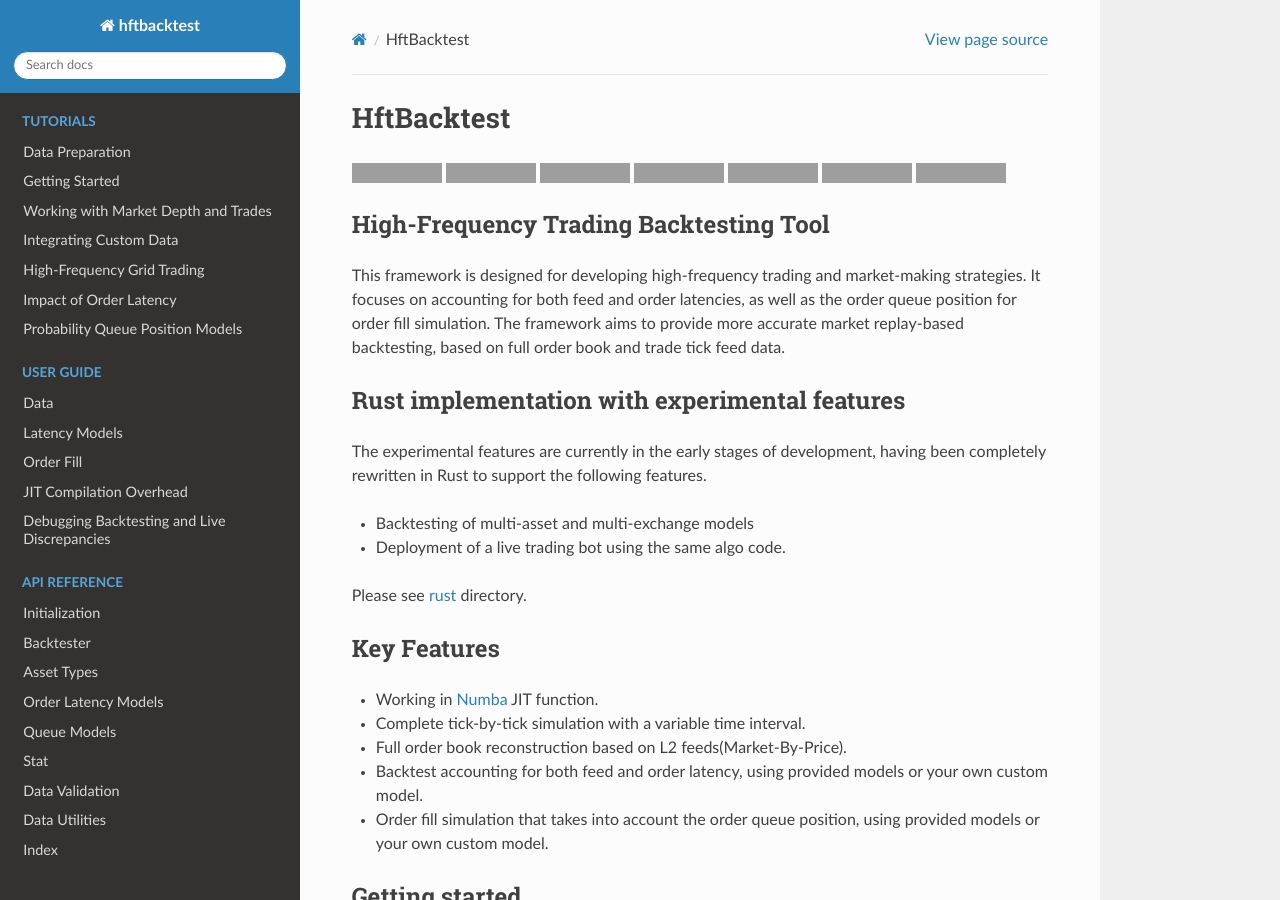
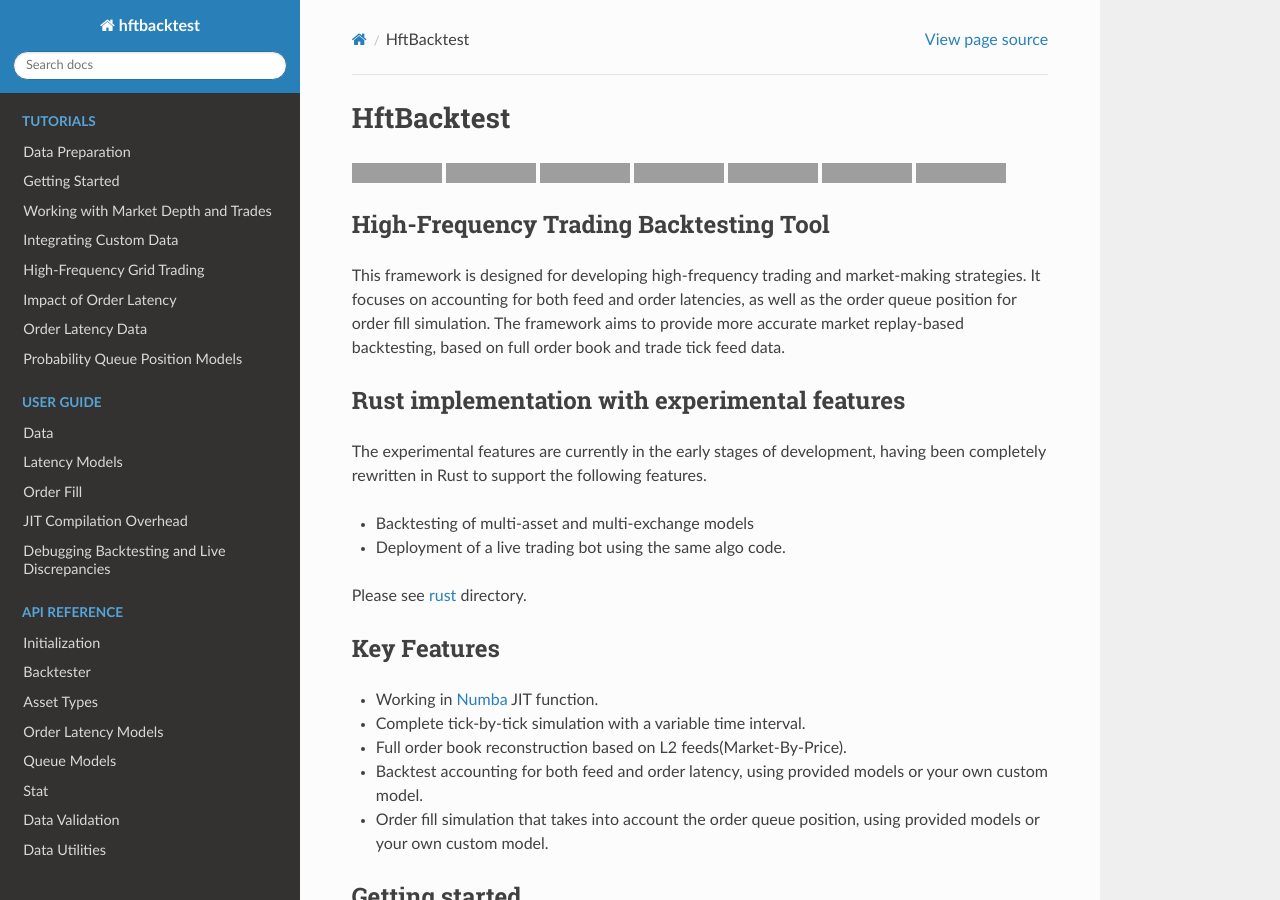
Before and after one commit to nkaz001/hftbacktest, a Sphinx documentation site: the page built from docs/index.rst, in a window 1280 px wide and 900 px high. Built offline with Sphinx 7.4.7 and the Read the Docs theme 2.0.0, drawn with Linux system fonts in a browser that asks for light colours; pages that are not in the unit, such as notebooks, are missing from menus; grey boxes are pictures that could not be loaded.

Commit message:
docs: add an example that generates order latency data from feed latency.

```diff
--- a/README.rst
+++ b/README.rst
@@ -140,6 +140,7 @@ Tutorials
 * `Making Multiple Markets - Introduction <https://hftbacktest.readthedocs.io/en/latest/tutorials/Making%20Multiple%20Markets%20-%20Introduction.html>`_
 * `High-Frequency Grid Trading <https://hftbacktest.readthedocs.io/en/latest/tutorials/High-Frequency%20Grid%20Trading.html>`_
 * `Impact of Order Latency <https://hftbacktest.readthedocs.io/en/latest/tutorials/Impact%20of%20Order%20Latency.html>`_
+* `Order Latency Data <https://hftbacktest.readthedocs.io/en/latest/tutorials/Order%20Latency%20Data.html>`_
 * `Guéant–Lehalle–Fernandez-Tapia Market Making Model and Grid Trading <https://hftbacktest.readthedocs.io/en/latest/tutorials/GLFT%20Market%20Making%20Model%20and%20Grid%20Trading.html>`_
 * `Making Multiple Markets <https://hftbacktest.readthedocs.io/en/latest/tutorials/Making%20Multiple%20Markets.html>`_
 * `Risk Mitigation through Price Protection in Extreme Market Conditions <https://hftbacktest.readthedocs.io/en/latest/tutorials/Risk%20Mitigation%20through%20Price%20Protection%20in%20Extreme%20Market%20Conditions.html>`_
--- a/docs/index.rst
+++ b/docs/index.rst
@@ -197,6 +197,7 @@ The following items are examples of contributions you can make to this project:
    tutorials/Making Multiple Markets - Introduction
    tutorials/High-Frequency Grid Trading
    tutorials/Impact of Order Latency
+   tutorials/Order Latency Data
    tutorials/GLFT Market Making Model and Grid Trading
    tutorials/Making Multiple Markets
    tutorials/Probability Queue Models
```
Also changed, not shown: docs/tutorials/Order Latency Data.ipynb (added), 1 other file.
